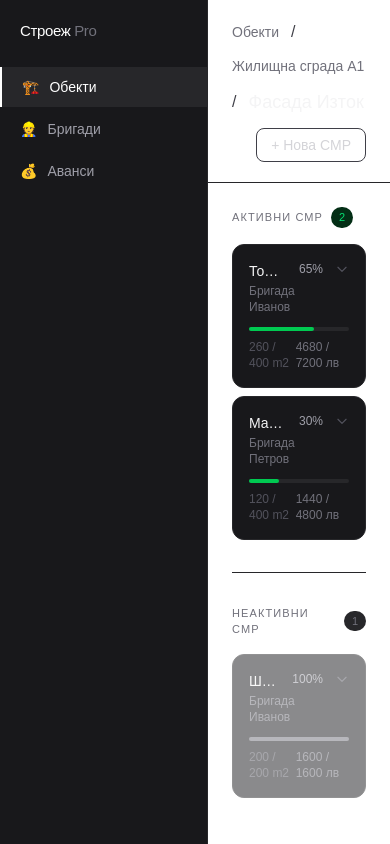
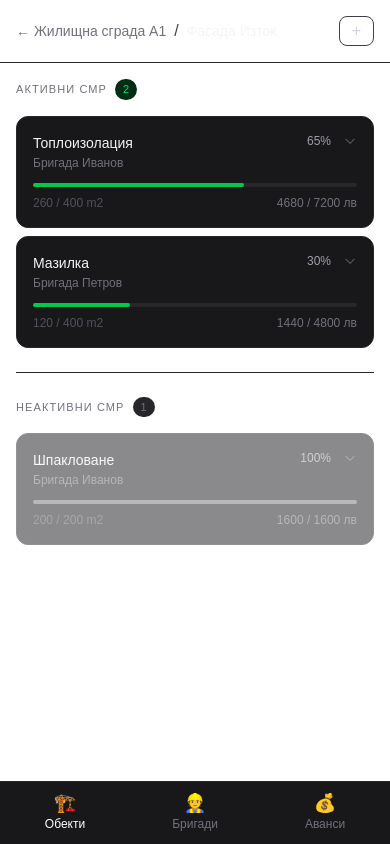
Before and after one commit to Zirenhub/construction, a Next.js app: page /obekti/1/fasada-iztok in a window 390 px wide. Built offline with nearby package versions, Linux system fonts and the light colour scheme.

Commit message:
mobile view

```diff
--- a/src/app/layout.tsx
+++ b/src/app/layout.tsx
@@ -1,3 +1,4 @@
+import BottomNav from '@/components/BottomNav';
 import Sidebar from '@/components/Sidebar';
 import type { Metadata } from 'next';
 import './globals.css';
@@ -11,9 +12,10 @@ export default function RootLayout({
 }) {
   return (
     <html lang="bg">
-      <body className="flex h-screen bg-zinc-950 text-zinc-100">
+      <body className="flex flex-col h-screen bg-zinc-950 text-zinc-100 md:flex-row">
         <Sidebar />
-        <main className="flex-1 overflow-y-auto">{children}</main>
+        <main className="flex-1 overflow-y-auto pb-16 md:pb-0">{children}</main>
+        <BottomNav />
       </body>
     </html>
   );
--- a/src/app/obekti/[projectId]/[podId]/page.tsx
+++ b/src/app/obekti/[projectId]/[podId]/page.tsx
@@ -35,18 +35,16 @@ export default function PodObektPage({
     setSmrList((prev) =>
       prev.map((s) => {
         if (s.id !== id) return s;
-        const newDone = done;
-        const pct =
-          s.quantity > 0 ? Math.round((newDone / s.quantity) * 100) : 0;
+        const pct = s.quantity > 0 ? Math.round((done / s.quantity) * 100) : 0;
         const update = {
           id: `u-${Date.now()}`,
-          done: newDone,
+          done,
           note,
           timestamp: new Date().toISOString(),
         };
         return {
           ...s,
-          done: newDone,
+          done,
           progress: pct,
           active: pct < 100,
           updates: [...s.updates, update],
@@ -58,32 +56,37 @@ export default function PodObektPage({
   return (
     <>
       <div>
-        <div className="flex items-center gap-3 px-6 py-5 border-b border-zinc-800 flex-wrap">
+        {/* Breadcrumb header */}
+        <div className="flex items-center gap-2 px-4 py-4 border-b border-zinc-800 md:px-6 md:py-5">
           <Link
             href="/obekti"
-            className="text-zinc-500 hover:text-zinc-300 text-sm transition-colors"
+            className="text-zinc-500 hover:text-zinc-300 text-sm transition-colors shrink-0 hidden sm:inline"
           >
             Обекти
           </Link>
-          <span className="text-zinc-700">/</span>
+          <span className="text-zinc-700 hidden sm:inline">/</span>
           <Link
             href={`/obekti/${project.id}`}
-            className="text-zinc-500 hover:text-zinc-300 text-sm transition-colors"
+            className="text-zinc-500 hover:text-zinc-300 text-sm transition-colors shrink-0"
           >
+            <span className="sm:hidden">← </span>
             {project.name}
           </Link>
           <span className="text-zinc-700">/</span>
-          <h1 className="text-lg font-medium text-zinc-100">{pod.name}</h1>
+          <h1 className="text-sm font-medium text-zinc-100 truncate md:text-base">
+            {pod.name}
+          </h1>
           <button
             onClick={() => setSheetOpen(true)}
-            className="ml-auto flex items-center gap-1.5 px-3.5 py-1.5 text-sm border border-zinc-700
-              rounded-lg text-zinc-300 hover:bg-zinc-800 hover:text-white transition-colors"
+            className="ml-auto shrink-0 flex items-center gap-1 px-3 py-1.5 text-xs border border-zinc-700
+              rounded-lg text-zinc-300 hover:bg-zinc-800 hover:text-white transition-colors md:gap-1.5 md:px-3.5 md:text-sm"
           >
-            + Нова СМР
+            <span className="text-base leading-none md:text-sm">+</span>
+            <span className="hidden sm:inline">Нова СМР</span>
           </button>
         </div>
 
-        <div className="p-6 space-y-8">
+        <div className="p-4 space-y-6 md:p-6 md:space-y-8">
           <SmrSection
             title="Активни СМР"
             smr={active}
--- a/src/app/obekti/page.tsx
+++ b/src/app/obekti/page.tsx
@@ -5,19 +5,18 @@ function ProjectCard({ project }: { project: (typeof projects)[0] }) {
   return (
     <Link
       href={`/obekti/${project.id}`}
-      className={`block border border-zinc-800 rounded-xl p-4 bg-zinc-900 hover:border-zinc-600 transition-colors
+      className={`block border border-zinc-800 rounded-xl p-4 bg-zinc-900 hover:border-zinc-600 transition-colors active:bg-zinc-800
         ${!project.active ? 'opacity-50' : ''}`}
     >
       <div className="flex items-center gap-2 mb-1">
         <span
-          className={`w-2 h-2 rounded-full shrink-0
-          ${project.active ? 'bg-green-500' : 'bg-zinc-600'}`}
+          className={`w-2 h-2 rounded-full shrink-0 ${project.active ? 'bg-green-500' : 'bg-zinc-600'}`}
         />
         <span className="text-sm font-medium text-zinc-100 truncate">
           {project.name}
         </span>
       </div>
-      <p className="text-xs text-zinc-500 pl-4 mb-3">{project.location}</p>
+      <p className="text-xs text-zinc-500 pl-4 mb-2">{project.location}</p>
       <p className="text-xs text-zinc-600 pl-4">
         {project.podObekti.length} под обекта
       </p>
@@ -31,14 +30,19 @@ export default function ObektiPage() {
 
   return (
     <div>
-      <div className="flex items-center justify-between px-6 py-5 border-b border-zinc-800">
-        <h1 className="text-lg font-medium text-zinc-100">Обекти</h1>
-        <button className="flex items-center gap-1.5 px-3.5 py-1.5 text-sm border border-zinc-700 rounded-lg text-zinc-300 hover:bg-zinc-800 hover:text-white transition-colors">
+      <div className="flex items-center justify-between px-4 py-4 border-b border-zinc-800 md:px-6 md:py-5">
+        <h1 className="text-base font-medium text-zinc-100 md:text-lg">
+          Обекти
+        </h1>
+        <button
+          className="flex items-center gap-1.5 px-3 py-1.5 text-xs border border-zinc-700 rounded-lg
+          text-zinc-300 hover:bg-zinc-800 hover:text-white transition-colors md:px-3.5 md:text-sm"
+        >
           + Нов обект
         </button>
       </div>
 
-      <div className="p-6 space-y-8">
+      <div className="p-4 space-y-6 md:p-6 md:space-y-8">
         <div>
           <div className="flex items-center gap-2 mb-3">
             <span className="text-[11px] font-medium uppercase tracking-widest text-zinc-500">
@@ -48,7 +52,7 @@ export default function ObektiPage() {
               {active.length}
             </span>
           </div>
-          <div className="grid grid-cols-[repeat(auto-fill,minmax(200px,1fr))] gap-3">
+          <div className="grid grid-cols-1 gap-3 sm:grid-cols-2 lg:grid-cols-3">
             {active.map((p) => (
               <ProjectCard key={p.id} project={p} />
             ))}
@@ -66,7 +70,7 @@ export default function ObektiPage() {
               {inactive.length}
             </span>
           </div>
-          <div className="grid grid-cols-[repeat(auto-fill,minmax(200px,1fr))] gap-3">
+          <div className="grid grid-cols-1 gap-3 sm:grid-cols-2 lg:grid-cols-3">
             {inactive.map((p) => (
               <ProjectCard key={p.id} project={p} />
             ))}
--- /dev/null
+++ b/src/components/BottomNav.tsx
@@ -0,0 +1,36 @@
+'use client';
+import Link from 'next/link';
+import { usePathname } from 'next/navigation';
+
+const navItems = [
+  { href: '/obekti', label: 'Обекти', icon: '🏗️' },
+  { href: '/brigadi', label: 'Бригади', icon: '👷' },
+  { href: '/avansi', label: 'Аванси', icon: '💰' },
+];
+
+export default function BottomNav() {
+  const pathname = usePathname();
+
+  return (
+    <nav
+      className="fixed bottom-0 left-0 right-0 z-30 bg-zinc-900 border-t border-zinc-800
+      flex md:hidden"
+    >
+      {navItems.map(({ href, label, icon }) => (
+        <Link
+          key={href}
+          href={href}
+          className={`flex-1 flex flex-col items-center justify-center gap-1 py-3 text-xs transition-colors
+            ${
+              pathname.startsWith(href)
+                ? 'text-white'
+                : 'text-zinc-500 hover:text-zinc-300'
+            }`}
+        >
+          <span className="text-lg leading-none">{icon}</span>
+          <span>{label}</span>
+        </Link>
+      ))}
+    </nav>
+  );
+}
--- a/src/components/CreateSmrSheet.tsx
+++ b/src/components/CreateSmrSheet.tsx
@@ -108,7 +108,7 @@ export default function CreateSmrSheet({
           ${open ? 'opacity-100' : 'opacity-0 pointer-events-none'}`}
       />
       <div
-        className={`fixed top-0 right-0 h-full w-full max-w-md bg-zinc-950 border-l border-zinc-800
+        className={`fixed top-0 right-0 h-full w-full md:max-w-md bg-zinc-950 md:border-l border-zinc-800
         z-50 flex flex-col transition-transform duration-300 ease-in-out
         ${open ? 'translate-x-0' : 'translate-x-full'}`}
       >
--- a/src/components/Sidebar.tsx
+++ b/src/components/Sidebar.tsx
@@ -12,7 +12,7 @@ export default function Sidebar() {
   const pathname = usePathname();
 
   return (
-    <aside className="w-52 bg-zinc-900 border-r border-zinc-800 flex flex-col py-5 shrink-0">
+    <aside className="hidden md:flex w-52 bg-zinc-900 border-r border-zinc-800 flex-col py-5 shrink-0">
       <div className="px-5 mb-6 text-[15px] font-medium tracking-tight text-white">
         Строеж <span className="text-zinc-500 font-normal">Pro</span>
       </div>
--- a/src/components/SmrCard.tsx
+++ b/src/components/SmrCard.tsx
@@ -108,7 +108,7 @@ export default function SmrCard({ smr, onUpdateAction }: Props) {
       {expanded && (
         <div className="border-t border-zinc-800 px-4 py-4 space-y-4">
           {/* Meta row */}
-          <div className="grid grid-cols-3 gap-2">
+          <div className="grid grid-cols-2 gap-2 sm:grid-cols-3">
             {[
               { label: 'Мярка', value: smr.unit },
               {
```
Also changed, not shown: src/app/obekti/[projectId]/page.tsx (+12 -15 lines).
